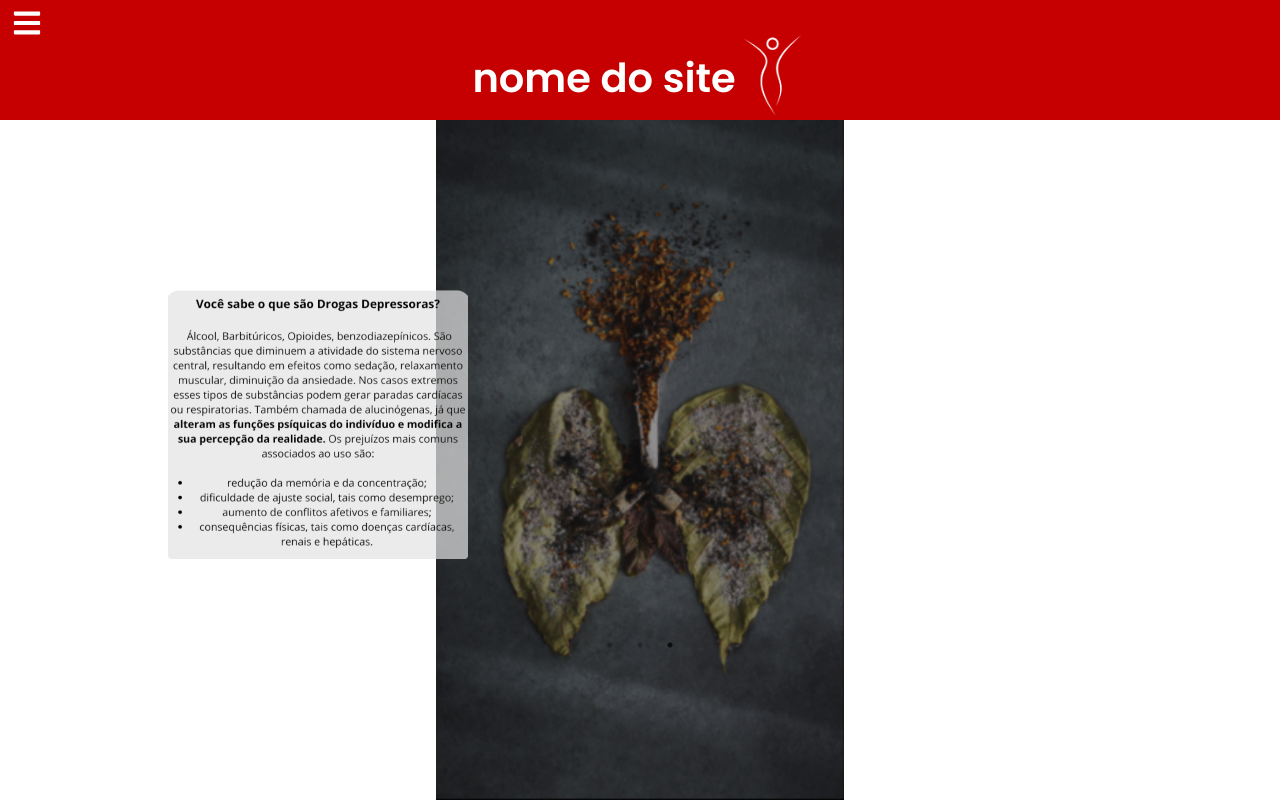
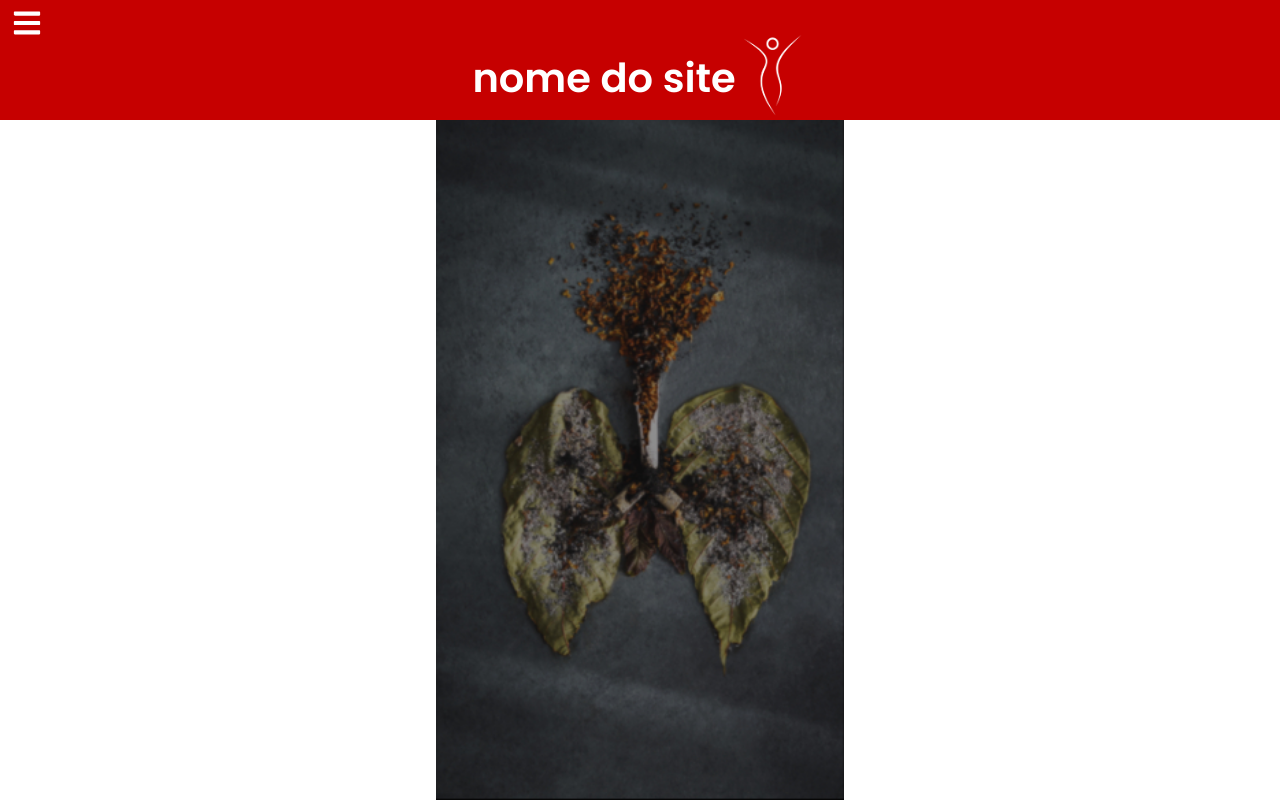
Before and after one commit to ymatzz/projeto-web-mobile, a Next.js app: page / in a window 1280 px wide. Built offline with nearby package versions, Linux system fonts and the light colour scheme.

Commit message:
inicio da criação do carrossel na homepage

```diff
--- a/src/app/page.jsx
+++ b/src/app/page.jsx
@@ -1,22 +1,38 @@
 'use client'
 import React from 'react';
-import Header from "../components/Header";
-import Card from "../components/Card";
-import Carroussel from '@/components/Carroussel';
-import { Container, CarrosselContainer, ContentCarrosselContainer } from "./style";
+import Card from '../components/Card'; // Importe o componente Card
+import { Container, CarrosselContainer, ContentCarrosselContainer } from './style';
 
 export default function Home() {
-  const images = [
-    "teste.png",
-    "teste.png",
-    "teste.png",
-  ]
+  const cards = [
+    {
+      titulo: 'Você sabe o que são Drogas Depressoras?',
+      texto: 'Álcool, Barbitúricos, Opioides, benzodiazepínicos. São substâncias que diminuem a atividade do sistema nervoso central, resultando em efeitos como sedação, relaxamento muscular, diminuição da ansiedade e, em doses mais altas, podem causar sonolência, confusão mental, respiração lenta e até mesmo coma. Nos casos extremos esses tipos de substâncias podem gerar paradas cardiacas ou respiratorias. Também chamada de alucinógenas, já que alteram as funções psíquicas do indivíduo e modifica a sua percepção da realidade. Os prejuízos mais comuns associados ao uso são: redução da memória e da concentração; dificuldade de ajuste social, tais como desemprego; aumento de conflitos afetivos e familiares; consequências físicas, tais como doenças cardíacas, renais e hepáticas.'
+    },
+    {
+      titulo: 'Você sabe o que as Drogas Perturbadoras podem fazer com a mente?',
+      texto: 'As drogas perturbadoras também chamadas de alucinógenas, provocam alterações no sistema nervoso central, que como resultado acaba provocando alucinações e delírios. Esses tipos de drogas prejudicam a coordenação motora, a memória e atenção, podendo provocar com o uso contínuo, ansiedade, depressão ou síndrome do pânico. Drogas como: Maconha, Haxixe, LSD e Ecstasy causam alterações significativas no funcionamento normal do cérebro alterando também a percepção, pensamento, humor e consciência do usuário. Essas substâncias, quando usadas de forma inadequada ou em ambientes desfavoráveis, podem desencadear experiências negativas, crises de ansiedade, psicose temporária e, em casos extremos, podem contribuir para acidentes e lesões graves.'
+    },
+    {
+      titulo: 'O álcool é responsável pelo maior número de mortes no Brasil',
+      texto: 'No Brasil, morreram 40.546 pessoas devido ao uso de substâncias lícitas e ilícitas, dados que podem estar subestimados devido à complexidade do registro. O maior número de óbitos se deve ao uso de álcool (85,8%), seguido pelo fumo (11,5%) e ao uso de mais de uma substância psicoativa (1,2%). Os dados do SIM apontam que os transtornos mentais comportamentais devido ao uso de álcool apresentam o maior número de mortes se comparados às demais drogas. No período de 2006 até 2010, o Estado que obteve o maior número de óbitos foi Minas Gerais, com um total de 5.441 óbitos; seguido de São Paulo, com 5.320; e Ceará, com 2.890. Para se ter ideia, juntas, essas duas drogas lícitas - o álcool e o fumo - foram responsáveis pela morte de aproximadamente 40.000 pessoas dos anos de 2006 até 2010.'
+    }
+  ];
+
+  const settings = {
+    dots: true,
+    infinite: true,
+    speed: 500,
+    slidesToShow: 1,
+    slidesToScroll: 1
+  };
 
   return (
-    <Container className='corpoPadrao'>
-        <CarrosselContainer>
-            <Carroussel images={images} slideWidth="73%" slideHeight="50%" />
-        </CarrosselContainer>
+    <Container className="corpoPadrao">
+      <CarrosselContainer>
+        <ContentCarrosselContainer>
+        </ContentCarrosselContainer>
+      </CarrosselContainer>
     </Container>
   );
 }
--- a/src/app/style.js
+++ b/src/app/style.js
@@ -5,7 +5,7 @@
 `
 
 export const CarrosselContainer = styled.div`
-    width: 101%;
+    width: 100%;
     height: 100%;
     display: flex;
     justify-content: center;
@@ -20,8 +20,7 @@
 `
 
 export const ContentCarrosselContainer = styled.div`
-    width: 100%;
-    max-height: 300px;
+    width: 90%;
     display: flex;
     justify-content: center;
     align-items: center;
--- a/src/components/Card/index.jsx
+++ b/src/components/Card/index.jsx
@@ -1,13 +1,18 @@
 'use client'
 import { React, useState } from 'react';
-import { Container, ContentContainer } from './style';
+import { Container, ContentContainer, Tittle, Text } from './style';
 
-export default function Card({height}) {
+export default function Card({titulo, texto}) {
 
     return (
         <Container>
-            <ContentContainer height={height}>
-                <span>IMG/TEXT</span>
+            <ContentContainer>
+                <Tittle>
+                    <h2>{titulo}</h2>
+                </Tittle>
+                <Text>
+                    <span>{texto}</span>
+                </Text>
             </ContentContainer>
         </Container>
     )
--- a/src/components/Card/style.js
+++ b/src/components/Card/style.js
@@ -2,21 +2,43 @@
 import styled from 'styled-components';
 
 export const Container = styled.div`
-    width: 30%;
-    display: flex;
-`
-
-export const ContentContainer = styled.div`
-    height: ${(props) => props.height};
     width: 100%;
     display: flex;
     justify-content: center;
     align-items: center;
-    background-color: #C60000;
-    border-radius: 10%;
+`
+
+export const ContentContainer = styled.div`
+    height: 400px;
+    width: 100%;
+    display: flex;
+    flex-direction: column;
+    align-items: center;
+    background-color: rgba(255, 255, 255, 0.3);
+    border-radius: 7%;
+    padding: 8px;
+    gap: 10px;
+    @media screen and (min-width: 600px){
+        max-width: 500px;
+    }
+`
+
+export const Tittle = styled.div`
+    h2{
+        font-family:'Poppins', sans-serif;
+        font-size: 16px;
+        color: black;
+        text-align: center;
+        margin: 0;
+    }
+`
+
+export const Text = styled.div`
     span{
             font-family:'Poppins', sans-serif;
             font-size: 12px;
-            color: white;
+            color: black;
+            text-align: center;
+            font-weight: 475;
         }
 `
```
